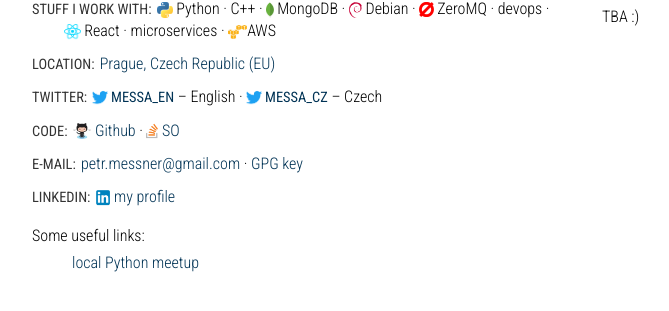
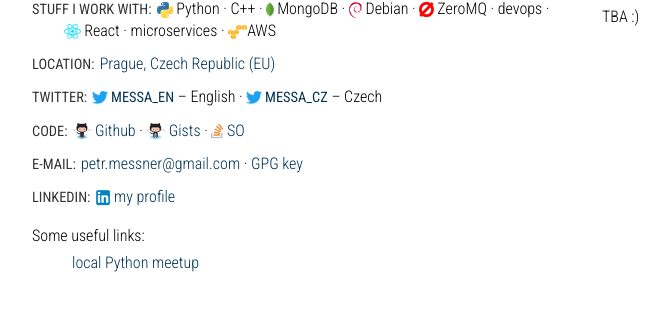
Before and after one commit to messa/www.messa.cz, a Flask app: page /en/ in a window 1280 px wide. Shown: the part 374-685 px from the top of the page, without its empty margins (53-722 px from the left). Run offline with Flask 2, Linux system fonts and the light colour scheme; some libraries are stand-ins or nearby versions.

Commit message:
add link to my Github Gists

```diff
--- a/templates/index.html
+++ b/templates/index.html
@@ -187,6 +187,9 @@
                     <a href="https://github.com/messa">
                       <img src="/static/icons/github-octocat.jpg" alt="" style="height: 1rem;">
                       Github</a> &middot;
+                      <a href="https://gist.github.com/messa">
+                        <img src="/static/icons/github-octocat.jpg" alt="" style="height: 1rem;">
+                        Gists</a> &middot;
                     <a href="http://stackoverflow.com/users/196206/messa">
                       <img src="/static/icons/stackoverflow.png" alt="" style="height: 1rem;">
                       SO</a>
```
